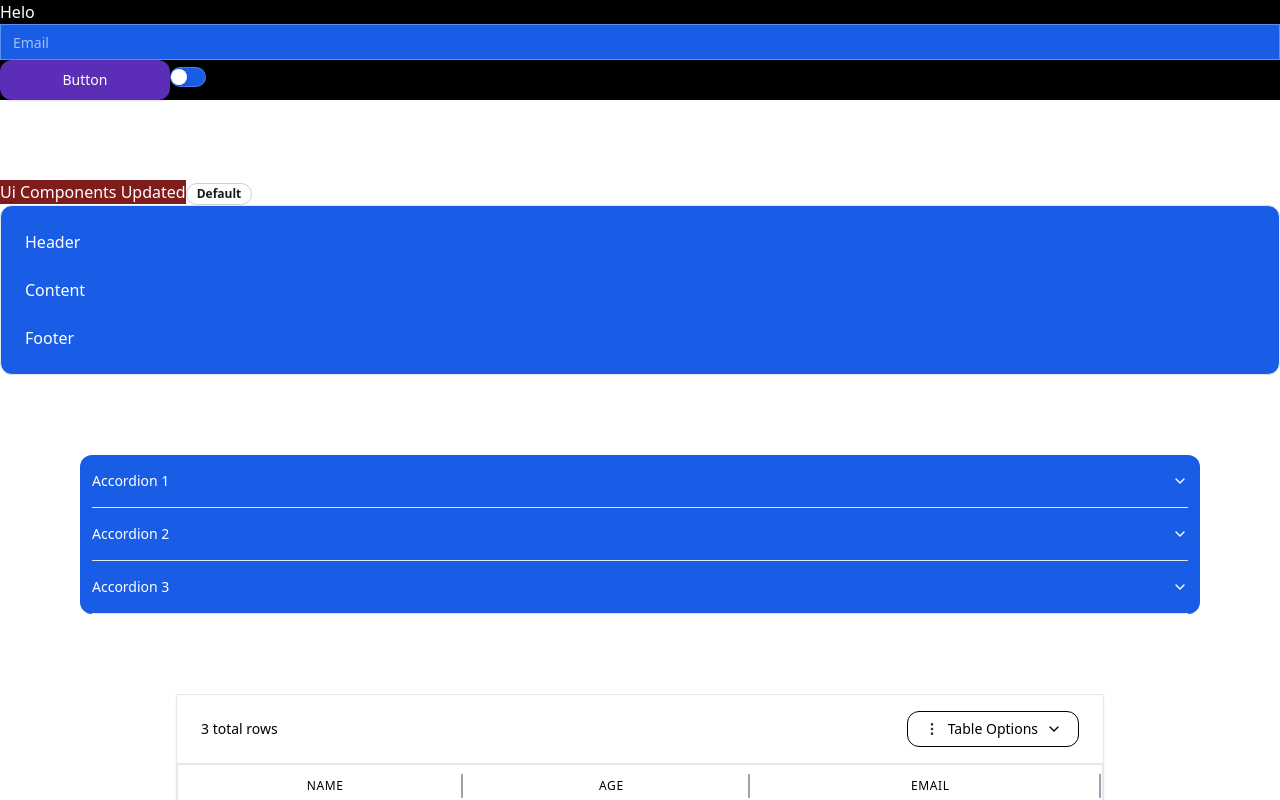
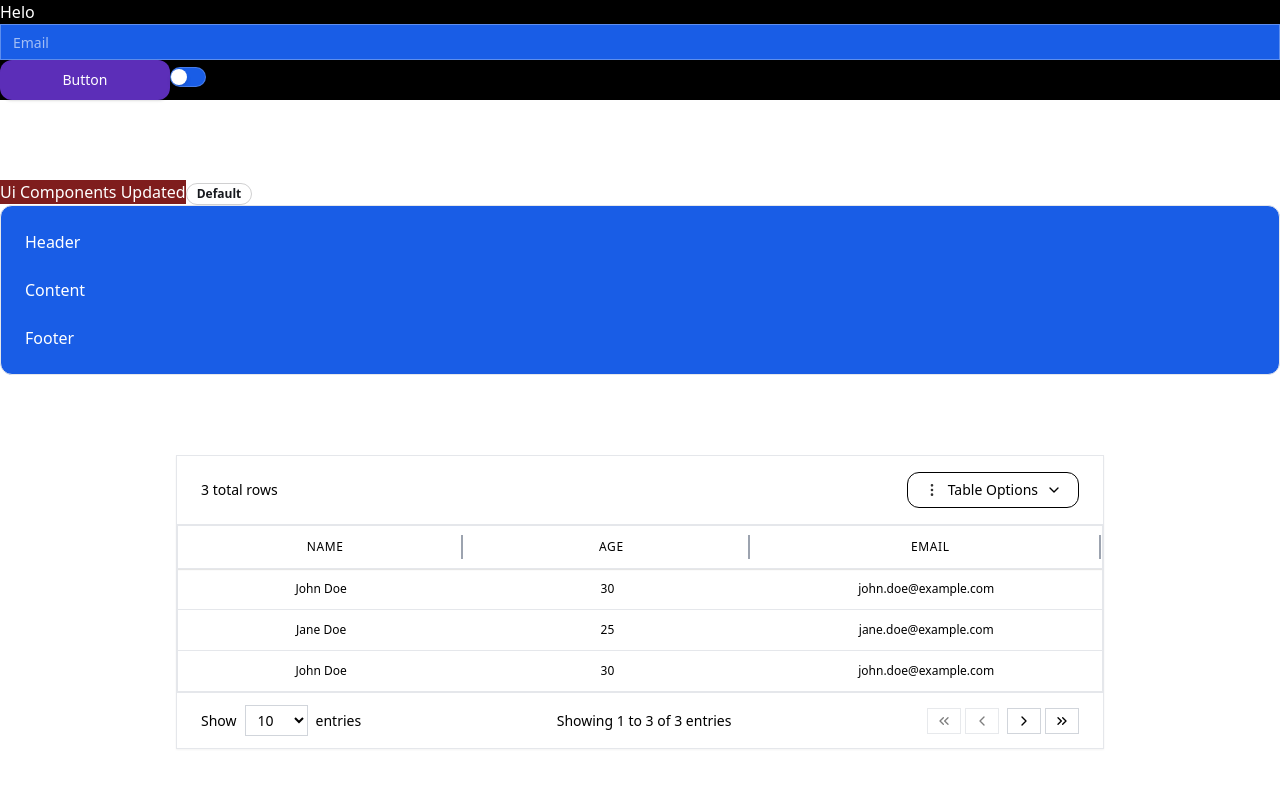
Before and after one commit to asadrafi1221/nextwave-stack, a Next.js app: page / in a window 1280 px wide. Shown: the top 800 px of the page. Built offline with nearby package versions, Linux system fonts and the light colour scheme.

Commit message:
cleanup(main.page.tsx): removed accordion unused

```diff
--- a/app/(main)/page.tsx
+++ b/app/(main)/page.tsx
@@ -44,31 +44,7 @@ function Home() {
           </Card.Footer>
         </Card>
 
-        <div className="px-20">
-          <Accordion
-            className="mt-20"
-            type="multiple"
-            options={[
-              {
-                title: "Accordion 1",
-                content: <p>Content 1</p>,
-              },
-              {
-                title: "Accordion 2",
-                content: (
-                  <div className="flex flex-col gap-5">
-                    <p>heli</p>
-                    <p>juuu</p>
-                  </div>
-                ),
-              },
-              {
-                title: "Accordion 3",
-                content: <p>Content 3</p>,
-              },
-            ]}
-          />
-        </div>
+
 
         <div className="px-44 mt-20 pb-20">
           <Table
--- a/components/global/ThemeTable/Table/TableDropdown.tsx
+++ b/components/global/ThemeTable/Table/TableDropdown.tsx
@@ -12,7 +12,7 @@ type MenuOption = {
   icon?: LucideIcon
   onClick?: () => void
   disabled?: boolean
-  visible?: boolean | (() => boolean)
+  visible?: any;
   isHidden?: boolean | (() => boolean)
   render?: () => React.ReactNode
 }
--- a/components/global/ThemeTable/Table/hooks/useTable.tsx
+++ b/components/global/ThemeTable/Table/hooks/useTable.tsx
@@ -38,6 +38,8 @@ const formatHeader = (key: string): string => {
     .replace(/^./, str => str.toUpperCase())
     .trim();
 };
+
+
 
 // Helper function to format cell values
 
```
